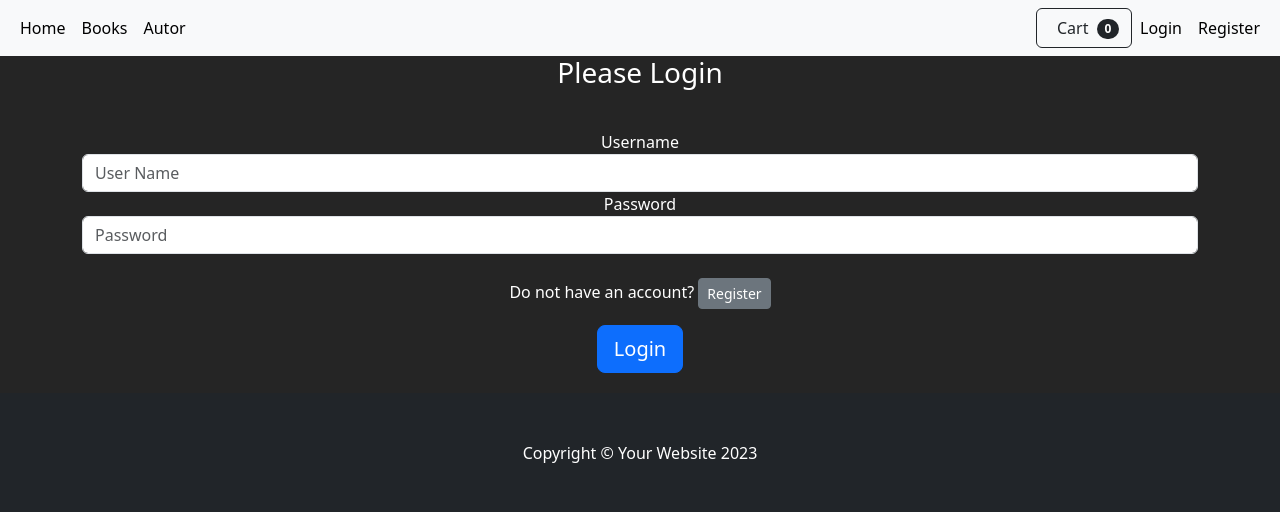
After one commit to jhorvi24/bookstore-container, a Flask app: page /login in a window 1280 px wide. The commit adds this page. Shown: the top 512 px of the page. Run offline with Flask 3, Linux system fonts and the light colour scheme.

Commit message:
Login function

```diff
--- a/app.py
+++ b/app.py
@@ -1,85 +1,6 @@
 #This is a project for build one bookstore using microservices architecture
 
-from flask import Flask, render_template, request, redirect, url_for, flash
-from flask_login import login_user, logout_user, login_required, current_user
-import sqlite3
-from forms import RegisterForm, PurchaseBookForm
-from flask_sqlalchemy import SQLAlchemy
-
-
-
-app = Flask(__name__)
-app.config['SECRET_KEY']='9d10dc09c925e33b6021ccf3'
-app.config['SQLALCHEMY_DATABASE_URI'] = 'sqlite:///booksCatalog.db'
-db = SQLAlchemy(app)
-
-app.app_context().push()
-
-class Books(db.Model):
-    isbn = db.Column(db.String(10), primary_key=True)
-    title = db.Column(db.String(100))
-    author = db.Column(db.String(100))
-    description = db.Column(db.String(1000))
-    amount = db.Column(db.Integer)
-    price = db.Column(db.Float)
-
-
-
-@app.route('/')
-def index():
-    return render_template('base.html')
-
-@app.route('/home')
-def home():
-    return render_template('index.html')
-
-@app.route('/catalog', methods=['GET', 'POST'])
-def catalog():
-
-    purchaseForm = PurchaseBookForm() #create a PurchaseBookForm object
-    print("Entrando a ruta")
-    if request.method == 'POST': #if the request method is POST, the form was submitted and the user wants to purchase a book
-        print("Entrando a post")
-        purchaseBook = request.form.get('purchaseBook') #get the value of the purchaseBook field from the form data
-        print(purchaseBook)
-        a_book = Books.query.filter_by(title=purchaseBook).first() #query the Books table for the book with the specified title
-        if a_book:
-            a_book.amount -= 1 #decrement the amount of the book by 1
-            db.session.commit() #commit the changes to the database
-            flash(f'Book {a_book.title} purchased successfully!', category='success') #display a success message
-        elif a_book.amount == 0:
-            flash(f'Book {a_book.title} is out of stock!', category='error') #display an error message if the book is out of stock
-        return redirect(url_for('catalog')) #redirect the user to the catalog page after the purchase is complete
-
-
-    if request.method == 'GET': #if the request method is GET, the form was not submitted and the user wants to view the catalog
-
-        #conn = sqlite3.connect('db/catalog.db') #connect to database
-        #cursor = conn.cursor() #create a cursor object to interact with the database
-        #cursor.execute('SELECT * FROM books') #execute a SQL query to retrieve all books from the database
-        #books = cursor.fetchall()  #fetch all rows from the cursor and store them in the books variable. Book is a list of tuples. Each tuple represents a book.
-        books = Books.query.all() #query the Books table and retrieve all books
-
-        return render_template('catalog.html', purchaseForm=purchaseForm, books=books) #render the catalog template and pass the books variable to it
-
-
-
-@app.route('/register')
-def login():
-    form = RegisterForm()
-    if form.validate_on_submit():
-        flash('User created successfully!', 'success')
-        return redirect(url_for('home'))
-    return render_template('register.html', form=form)
-
-
-@app.route('/cart')
-def cart():
-    return render_template('cart.html')
-
-@app.route('/order')
-def order():
-    return render_template('order.html')
+from books_ecommerce import app
 
 
 if __name__ == '__main__':
--- /dev/null
+++ b/books_ecommerce/forms.py
@@ -0,0 +1,34 @@
+from collections.abc import Sequence
+from flask_wtf import FlaskForm
+from wtforms import StringField, PasswordField, SubmitField
+from wtforms.validators import DataRequired, ValidationError
+from books_ecommerce.models import Users
+
+
+
+
+class RegisterForm(FlaskForm):
+
+    username = StringField('Username', validators=[DataRequired()])
+    password1 = PasswordField('Password', validators=[DataRequired()])
+    password2 = PasswordField('Confirm Password', validators=[DataRequired()])
+    email = StringField('Email', validators=[DataRequired()])
+    submit = SubmitField('Register')
+
+    def validate_username(self, username_to_check):
+        user = Users.query.filter_by(username=username_to_check.data).first()
+        if user:
+            raise ValidationError('That username already exists!!!. Please choose a different one.')
+
+    def validate_email(self, email_to_check):
+        email = Users.query.filter_by(email=email_to_check.data).first()
+        if email:
+            raise ValidationError('That email is already in use. Please choose a different one.')
+
+class LoginForm(FlaskForm):
+    username = StringField('Username', validators=[DataRequired()])
+    password = PasswordField('Password', validators=[DataRequired()])
+    submit = SubmitField('Login')
+
+class PurchaseBookForm(FlaskForm):
+    submit = SubmitField('Purchase Book')
--- /dev/null
+++ b/books_ecommerce/routes.py
@@ -0,0 +1,86 @@
+from books_ecommerce import app, db
+from flask import render_template, request, redirect, url_for, flash
+from books_ecommerce.forms import PurchaseBookForm, RegisterForm, LoginForm
+from books_ecommerce.models import Books, Users
+from flask_login import login_user, logout_user, login_required, current_user
+
+
+@app.route('/')
+def index():
+    return render_template('base.html')
+
+@app.route('/home')
+def home():
+    return render_template('index.html')
+
+@app.route('/catalog', methods=['GET', 'POST'])
+def catalog():
+
+    purchaseForm = PurchaseBookForm() #create a PurchaseBookForm object
+    print("Entrando a ruta")
+    if request.method == 'POST': #if the request method is POST, the form was submitted and the user wants to purchase a book
+        print("Entrando a post")
+        purchaseBook = request.form.get('purchaseBook') #get the value of the purchaseBook field from the form data
+        print(purchaseBook)
+        a_book = Books.query.filter_by(title=purchaseBook).first() #query the Books table for the book with the specified title
+        if a_book:
+            a_book.amount -= 1 #decrement the amount of the book by 1
+            db.session.commit() #commit the changes to the database
+            flash(f'Book {a_book.title} purchased successfully!', category='success') #display a success message
+        elif a_book.amount == 0:
+            flash(f'Book {a_book.title} is out of stock!', category='error') #display an error message if the book is out of stock
+        return redirect(url_for('catalog')) #redirect the user to the catalog page after the purchase is complete
+
+
+    if request.method == 'GET': #if the request method is GET, the form was not submitted and the user wants to view the catalog
+
+        #conn = sqlite3.connect('db/catalog.db') #connect to database
+        #cursor = conn.cursor() #create a cursor object to interact with the database
+        #cursor.execute('SELECT * FROM books') #execute a SQL query to retrieve all books from the database
+        #books = cursor.fetchall()  #fetch all rows from the cursor and store them in the books variable. Book is a list of tuples. Each tuple represents a book.
+        books = Books.query.all() #query the Books table and retrieve all books
+
+        return render_template('catalog.html', purchaseForm=purchaseForm, books=books) #render the catalog template and pass the books variable to it
+
+
+
+@app.route('/register', methods=['GET', 'POST'])
+def register():
+    form = RegisterForm()
+    if form.validate_on_submit():
+        created_user = Users(username=form.username.data,
+                             password_hash=form.password1.data,
+                             email=form.email.data)
+        db.session.add(created_user)
+        db.session.commit()
+        login_user(created_user)
+
+        flash('User created successfully! You are now logged in as {create_user.username}', category='success')
+        return redirect(url_for('catalog'))
+    if form.errors != {}: #If there are not errors from the validations
+        for err_msg in form.errors.values():
+            flash(f'There was an error with creating a user: {err_msg}', category='danger')
+    return render_template('register.html', form=form)
+
+@app.route('/login', methods=['GET', 'POST'])
+def login():
+    form = LoginForm()
+    if form.validate_on_submit():
+        attempted_user = Users.query.filter_by(username=form.username.data).first()
+        if attempted_user and attempted_user.check_password_correction(attempted_password=form.password.data):
+            login_user(attempted_user)
+            flash(f'Success! You are logged in as: {attempted_user.username}', category='success')
+            return redirect(url_for('catalog'))
+        else:
+            flash('Username and password are not match! Please try again', category='danger')
+            return redirect(url_for('login'))
+
+    return render_template('login.html', form=form)
+
+@app.route('/cart')
+def cart():
+    return render_template('cart.html')
+
+@app.route('/order')
+def order():
+    return render_template('order.html')
--- a/templates/base.html
+++ b/books_ecommerce/templates/base.html
@@ -43,7 +43,10 @@
                     </button>
                   </form>
                   <li class="nav-item">
-                    <a class="nav-link active" href="{{ url_for('login')}}">Register</a>
+                    <a class="nav-link active" href="{{ url_for('login')}}">Login</a>
+                  </li>
+                  <li class="nav-item">
+                    <a class="nav-link active" href="{{ url_for('register')}}">Register</a>
                   </li>
                   </ul>
 
--- /dev/null
+++ b/books_ecommerce/templates/login.html
@@ -0,0 +1,39 @@
+{% extends "base.html" %}
+
+{% block title %}
+    Login Page
+{% endblock %}
+
+{%block content%}
+
+<body class="text-center">
+
+    <div class="container">
+        <form method="POST" class="form-signin" style="color:white">
+            {{ form.hidden_tag() }}
+        <h1 class="h3 mb-3 font-weight-normal">
+            Please Login
+        </h1>
+
+            <br>
+
+            {{form.username.label()}}
+            {{form.username(class="form-control", placeholder="User Name")}}
+
+            {{form.password.label()}}
+            {{form.password(class="form-control", placeholder="Password")}}
+
+
+            <br>
+
+            <div class="checkbox mb-3"
+                <h6> Do not have an account?</h6>
+                <a class="btn btn-sm btn-secondary" href="{{ url_for('register') }}">Register</a>
+            </div>
+
+            {{ form.submit(class="btn btn-lg btn-block btn-primary")}}
+
+        </form>
+    </div>
+    </body>
+{% endblock %}
```
Also changed, not shown: books_ecommerce/__init__.py (added, +10 -0 lines), books_ecommerce/models.py (added, +16 -0 lines), forms.py (deleted, +0 -14 lines), books_ecommerce/static/assets/favicon.ico (renamed from static/assets/favicon.ico), books_ecommerce/static/assets/img/bookstore.jpg (renamed from static/assets/img/bookstore.jpg), books_ecommerce/static/css/styles.css (renamed from static/css/styles.css), books_ecommerce/templates/catalog.html (renamed from templates/catalog.html), books_ecommerce/templates/include/buy_modals.html (renamed from templates/include/buy_modals.html), books_ecommerce/templates/include/test.html (renamed from templates/include/test.html), books_ecommerce/templates/index.html (renamed from templates/index.html), books_ecommerce/templates/register.html (renamed from templates/register.html), instance/booksCatalog.db.
